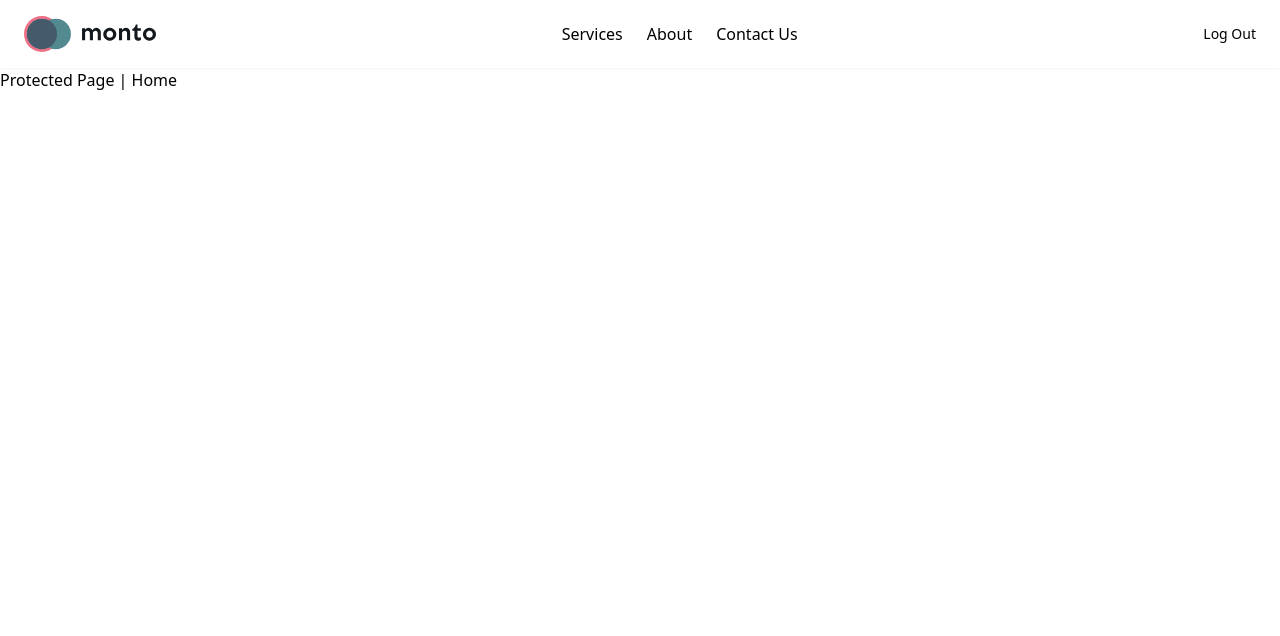
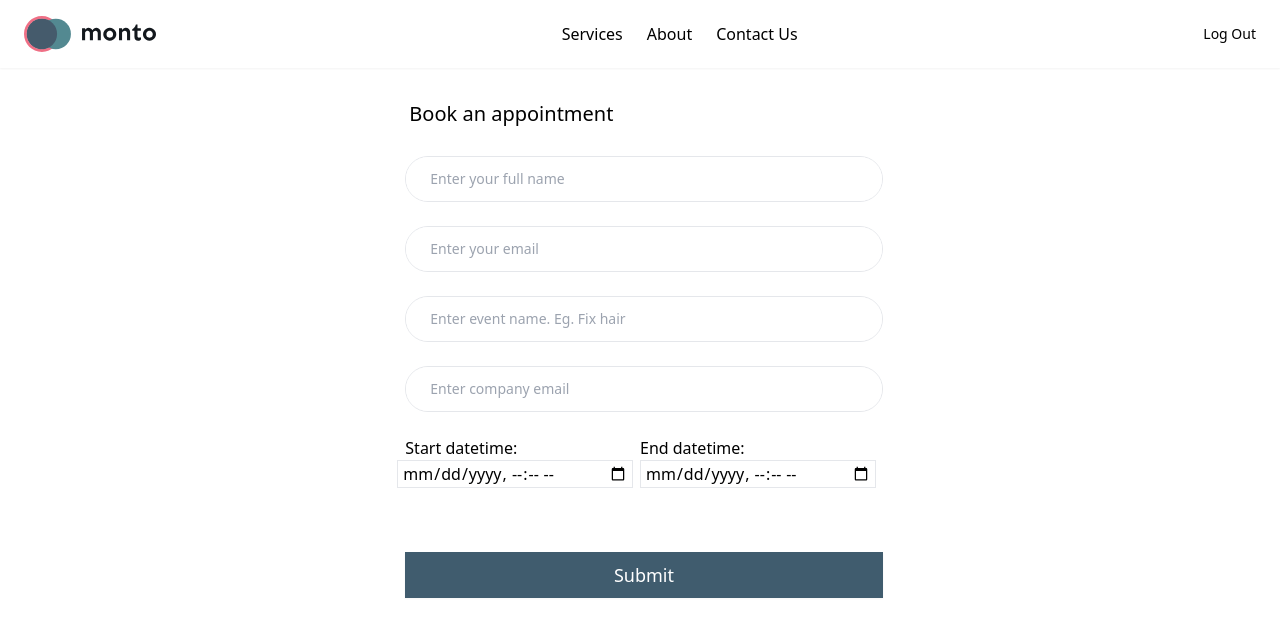
Before and after one commit to afyacy/marketplace, a Next.js app: page /home in a window 1280 px wide. Shown: the top 636 px of the page. Built offline with nearby package versions, Linux system fonts and the light colour scheme; no server answers; sample sign-in values are in the browser's storage.

Commit message:
design in implementation of booking

```diff
--- /dev/null
+++ b/components/event/booking.js
@@ -0,0 +1,119 @@
+import React from 'react'
+import axios from 'axios'
+import { useForm } from 'react-hook-form'
+import { useRouter } from 'next/router'
+
+export default function Booking () {
+  const { register, handleSubmit, formState: { errors } } = useForm()
+  const router = useRouter()
+  const onSubmit = async (data) => {
+    try {
+      await axios.post('/api/booking', {
+        data
+      })
+      alert('Success')
+      router.push('/')
+    } catch (error) {
+      alert(error)
+    }
+    console.log(data)
+  }
+  return (
+    <div>
+      <form className="mt-8 md:w-5/12 m-auto" onSubmit={handleSubmit(onSubmit)}>
+          <h1 className="ml-9 text-xl">Book an appointment</h1>
+          <div className="sm:rounded-md sm:overflow-hidden">
+            <div className="px-4 py-5 bg-white space-y-6 sm:p-6">
+
+            <div className="col-span-3 sm:col-span-2">
+                <div className="mt-1 flex rounded-full border text-teal ml-2">
+                  <input
+                    {...register('name', { required: true })}
+                    type="text"
+                    name="name"
+                    id="name"
+                    className="p-3 pl-6 rounded rounded-full sm:text-sm w-full focus:outline-none focus:ring-1 focus:ring-teal-light focus:border-transparent"
+                    placeholder="Enter your full name" />
+                </div>
+                {errors.name && <span className="ml-2">This field is required</span>}
+              </div>
+
+              <div className="col-span-3 sm:col-span-2">
+                <div className="mt-1 flex rounded-full border text-teal ml-2">
+                  <input
+                    {...register('email', { required: true })}
+                    type="text"
+                    name="email"
+                    id="email"
+                    className="p-3 pl-6 rounded rounded-full sm:text-sm w-full focus:outline-none focus:ring-1 focus:ring-teal-light focus:border-transparent"
+                    placeholder="Enter your email" />
+                </div>
+                {errors.email && <span className="ml-2">This field is required</span>}
+              </div>
+
+              <div className="col-span-3 sm:col-span-2">
+                <div className="mt-1 flex rounded-full border text-teal ml-2">
+                  <input
+                  {...register('eventName', { required: true })}
+                    type="text"
+                    name="eventName"
+                    id="eventName"
+                    className="p-3 pl-6 rounded-full sm:text-sm w-full focus:outline-none focus:ring-1 focus:ring-teal-light focus:border-transparent"
+                    placeholder="Enter event name. Eg. Fix hair" />
+                </div>
+                {errors.eventName && <span className="ml-2">This field is required</span>}
+              </div>
+
+              <div className="col-span-3 sm:col-span-2">
+                <div className="mt-1 flex rounded-full border text-teal ml-2">
+                  <input
+                    {...register('companyEmail', { required: true })}
+                    type="text"
+                    name="companyEmail"
+                    id="companyEmail"
+                    className="p-3 pl-6 rounded rounded-full sm:text-sm w-full focus:outline-none focus:ring-1 focus:ring-teal-light focus:border-transparent"
+                    placeholder="Enter company email" />
+                </div>
+                {errors.companyEmail && <span className="ml-2">This field is required</span>}
+              </div>
+
+              <div className="grid grid-cols-2">
+                <div>
+                  <span>
+                    <label className="ml-2">Start datetime:</label>
+                    <input
+                      type="datetime-local"
+                      name="startDate"
+                      min={new Date().toISOString().substring(0, (new Date().toISOString().indexOf('T') | 0) + 6 | 0)}
+                      className="border px-1 mr-3"
+                      {...register('startDate', { required: true })}
+                    />
+                  </span>
+                </div>
+                <div>
+                  <span>
+                    <label className="justify-self-end">End datetime:</label>
+                      <input
+                        type="datetime-local"
+                        name="endDate"
+                        min={new Date().toISOString().substring(0, (new Date().toISOString().indexOf('T') | 0) + 6 | 0)}
+                        className="border px-1 mr-3"
+                        {...register('endDate', { required: true })}
+                      />
+                  </span>
+                </div>
+              </div>
+
+              <div className="col-span-3 sm:col-span-2 ">
+                <div className="flex text-teal ml-2 mt-16">
+                  <button type="submit" className="w-full inline-flex justify-center py-2 px-4 border border-transparent shadow-sm text-sm font-medium bg-teal-dark hover:bg-teal-default text-white focus:outline-none focus:ring-1 focus:ring-offset-1 focus:ring-none">
+                    <span className="text-white  text-lg">Submit</span>
+                  </button>
+                </div>
+              </div>
+          </div>
+        </div>
+      </form>
+    </div>
+  )
+}
--- /dev/null
+++ b/pages/api/booking.js
@@ -0,0 +1,22 @@
+import { PrismaClient } from '@prisma/client'
+
+const prisma = new PrismaClient()
+
+export default async function handler (request, response) {
+  await prisma.attendee.create({
+    data: {
+      email: request.body.data.email,
+      name: request.body.data.name
+    }
+  })
+
+  await prisma.event.create({
+    data: {
+      startDate: request.body.data.startDate,
+      endDate: request.body.data.endDate,
+      name: request.body.data.eventName,
+      user: request.body.data.companyEmail
+    }
+  })
+  response.status(200).send('Success')
+}
--- a/pages/home.js
+++ b/pages/home.js
@@ -2,6 +2,7 @@ import { useEffect } from 'react'
 import { useSession } from 'next-auth/client'
 import router from 'next/router'
 import Navbar from '../components/layout/Navbar'
+import Booking from '../components/event/booking'
 
 export default function Home () {
   const [session] = useSession()
@@ -15,7 +16,7 @@ export default function Home () {
   return (
     <>
       <Navbar />
-        <h1> Protected Page | Home </h1>
+      <Booking />
     </>
   )
 }
```
Also changed, not shown: 1 other file (tests, documents, lock files or other folders).
